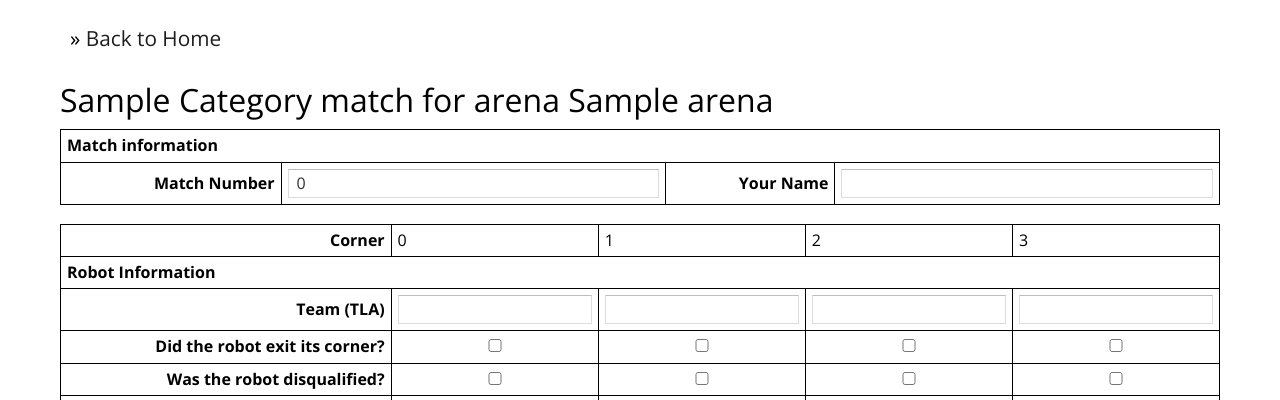
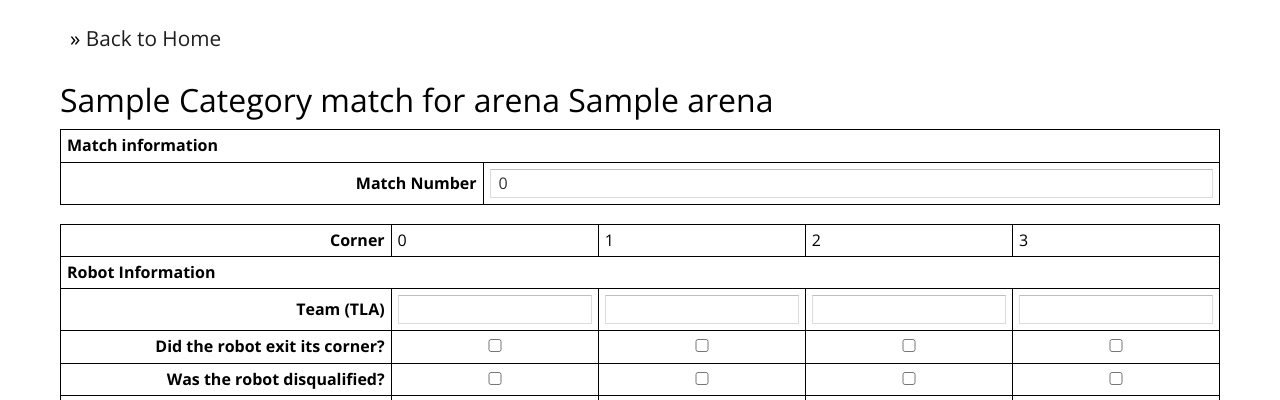
Before and after one commit to srobo-legacy/comp-srcomp-scorer, a Flask app: template templates/submit_category_arena.html in a window 1280 px wide. Shown: the part 192-592 px from the top of the page. Run offline with Flask 2, Linux system fonts and the light colour scheme; the template is opened without the code that fills it: most values are stand-ins (such as "Sample title", 1, 10 or a date in 2020).

Commit message:
Remove unnecessary 'Your Name' field

```diff
--- a/templates/submit_category_arena.html
+++ b/templates/submit_category_arena.html
@@ -17,8 +17,6 @@
         <tr>
             <th>Match Number</th>
             <td><input type="number" name="match_number" value="{{ request.form.get("match_number", 0) }}" /></td>
-            <th>Your Name</th>
-            <th><input type="text" name="your_name" value="{{ request.form["your_name"] }}" /></th>
         </tr>
     </table>
 
```
